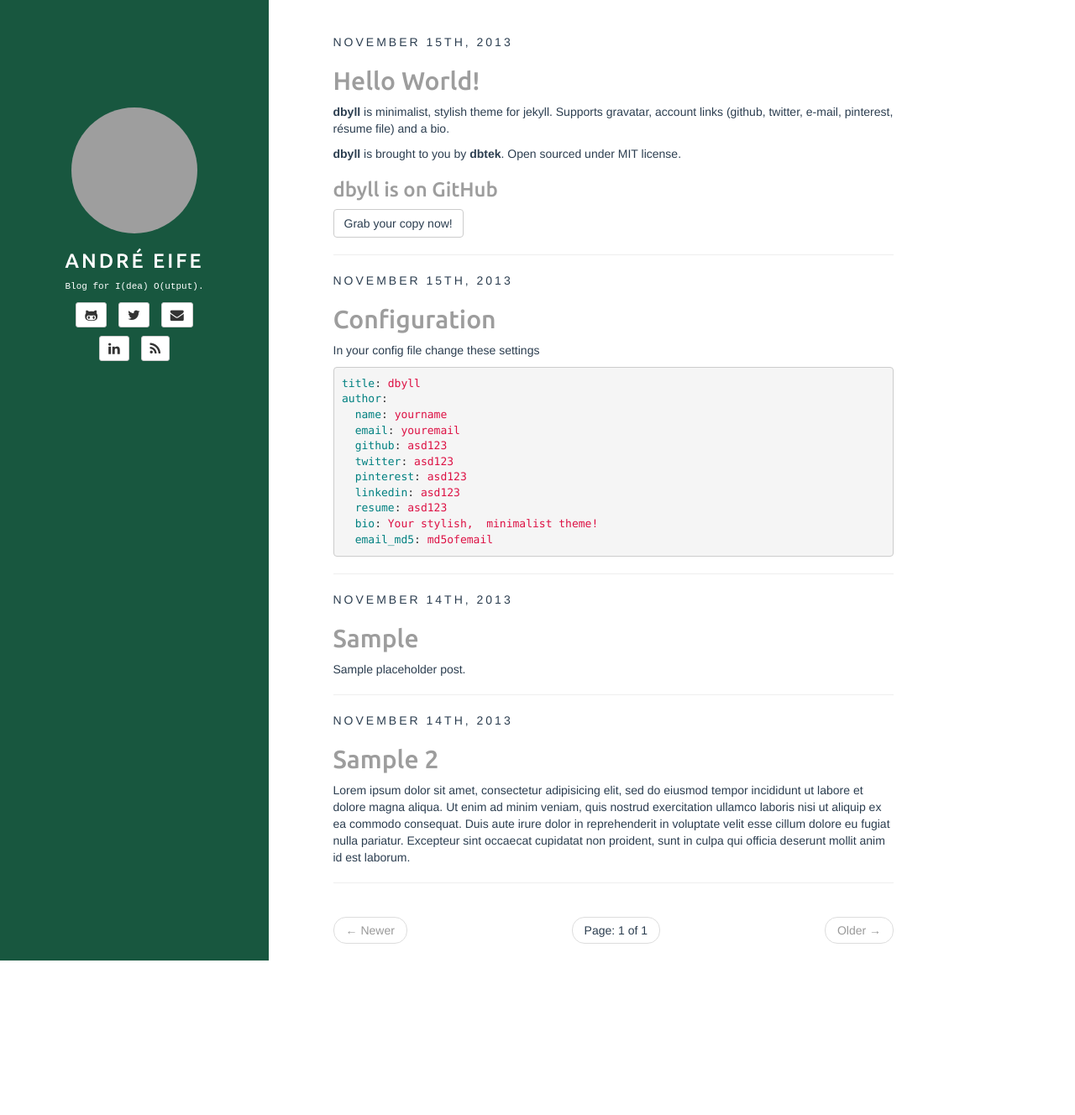
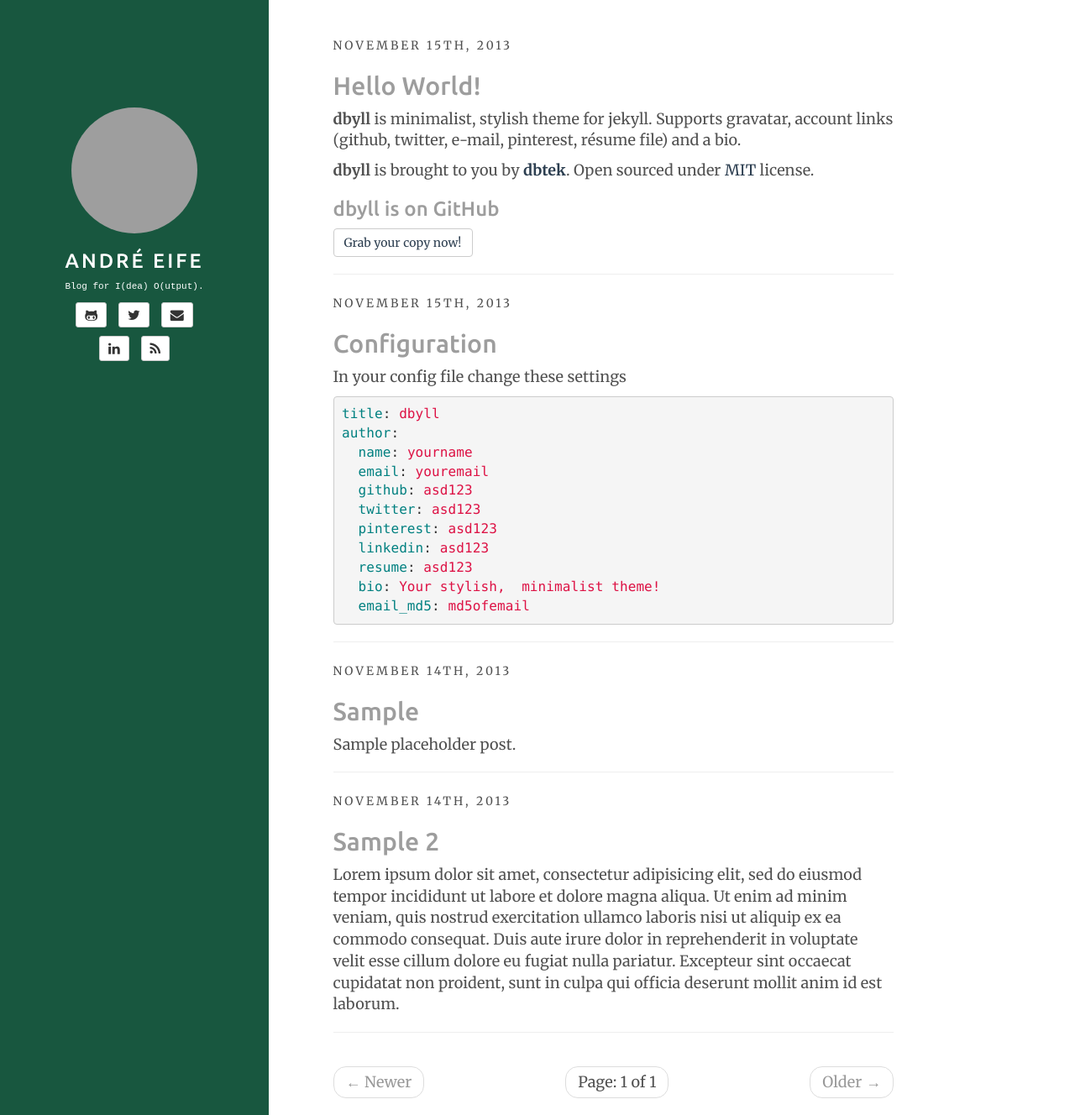
Before and after one commit to aeife/blog, a Jekyll site: the page built from index.html, in a window 1280 px wide and 1328 px high. Shown: the whole window at 84% size. Built offline with Jekyll 4.4.1, drawn with Linux system fonts in a browser that asks for light colours; Markdown is read by kramdown in place of the engine named in the settings; the list of posts is cut into pages by our own code; grey boxes are pictures that could not be loaded.

Commit message:
adjusted style (font, color, paddings for xs)

```diff
--- a/assets/css/style.css
+++ b/assets/css/style.css
@@ -1,11 +1,12 @@
 @import url(http://fonts.googleapis.com/css?family=Ubuntu:500&subset=latin,latin-ext);
+@import url(http://fonts.googleapis.com/css?family=Merriweather:400italic,400,700);
 
 html {
 	overflow-y: scroll;
 }
 
 body{
-	color: #2c3e50;
+	color: #515151;
 }
 
 .sidebar {
@@ -109,6 +110,19 @@ article{
 
 article {
 	padding: 0 5% 0;
+	font-size: 18px;
+	font-family: 'Merriweather', serif;
+	letter-spacing: 0.01rem;
+}
+
+@media(max-width:767px){
+	article {
+		padding: 0;
+	}
+}
+
+pre {
+	font-size: 16px;
 }
 
 article.home div a, article.home pre a { color: #2c3e50; }
```
